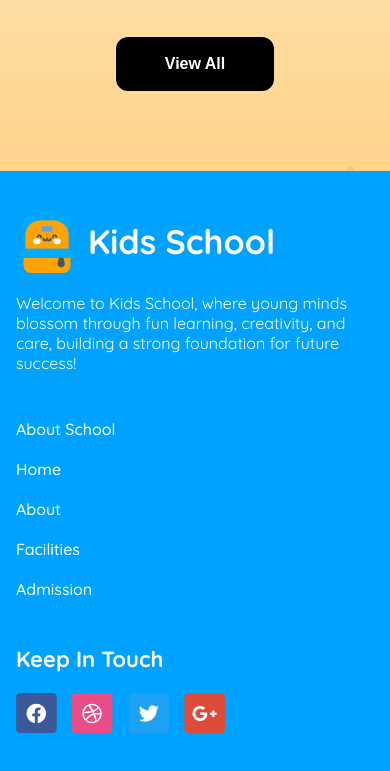
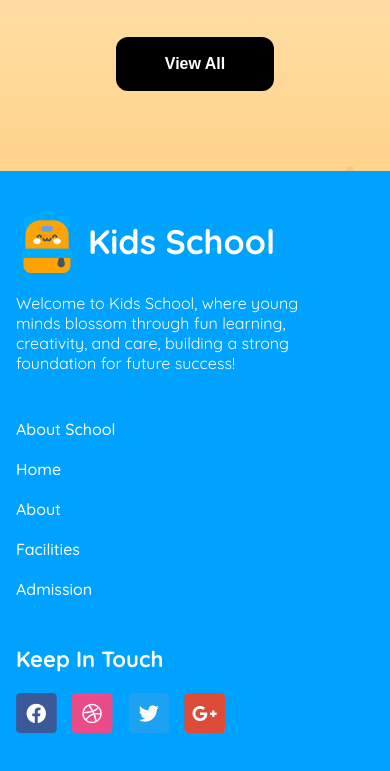
Before and after one commit to RohanR05/Kids-School-A2, a plain HTML site: page index.html in a window 390 px wide. Shown: the part 3093-3864 px from the top of the page. Drawn offline with Linux system fonts and the light colour scheme; files whose address does not match are found by name.

Commit message:
responsive

```diff
--- a/style.css
+++ b/style.css
@@ -518,6 +518,7 @@ color: white;
     .footer-left-description{
         font-size: 16px;
         margin-top: 20px;
+        max-width: 330px;
     }
     .footer-middle>ul>li>a{
         font-size: 16px;
```
